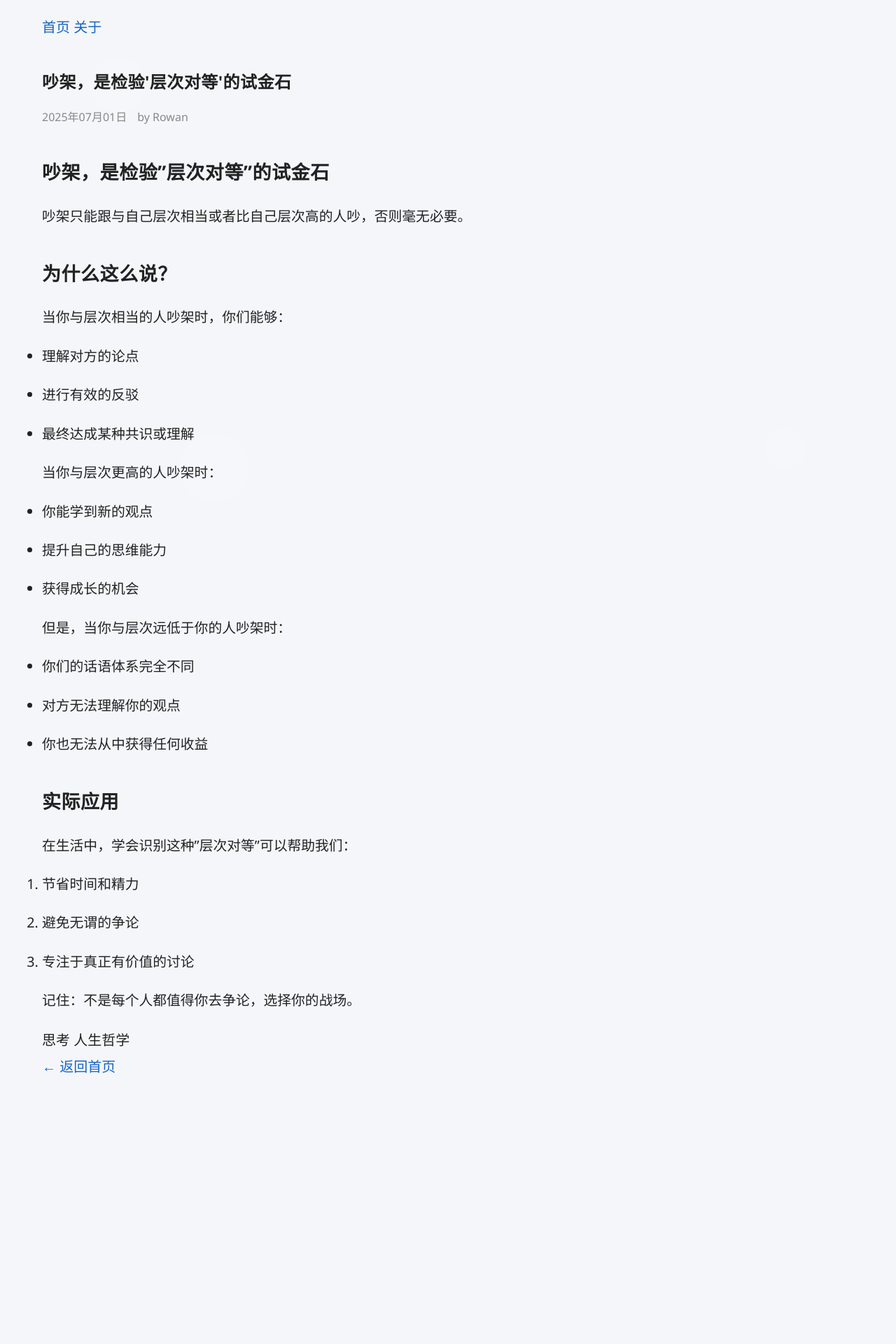
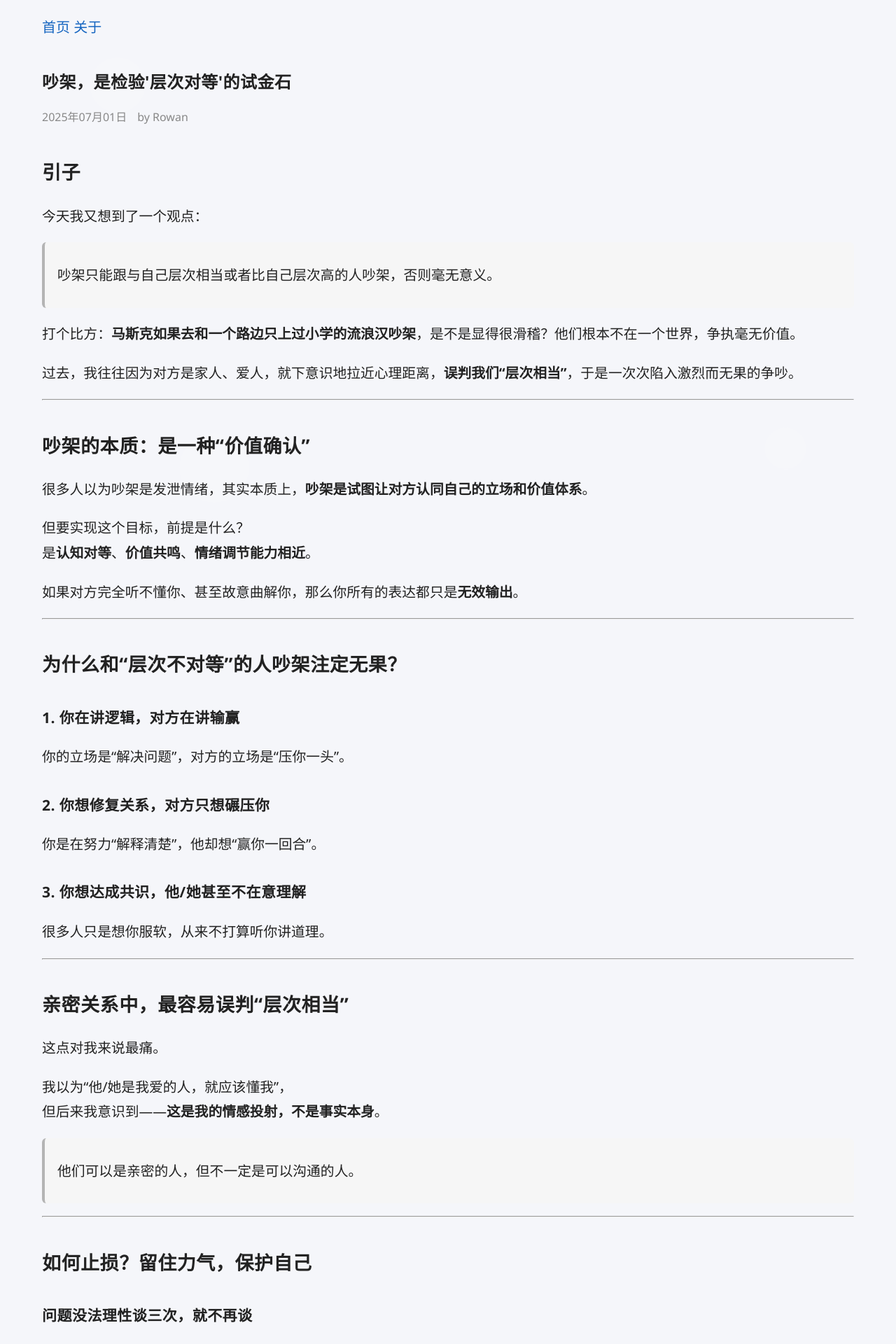
Before and after one commit to forward-rowan/forward-rowan.github.io, a Jekyll site: the page built from _posts/2025-07-01-argue-and-level.md, in a window 1280 px wide. Shown: the top 1920 px of the page at 70% size. Built offline with Jekyll 4.4.1, drawn with Linux system fonts in a browser that asks for light colours; before the commit the page ends 1563 px from its top, so only the background shows below that; some of the changed text lies outside the part shown.

Commit message:
修复文章标题重复，优化样式

```diff
--- a/_posts/2025-07-01-argue-and-level.md
+++ b/_posts/2025-07-01-argue-and-level.md
@@ -7,32 +7,72 @@ tags: [思考, 人生哲学]
 excerpt: "吵架只能跟与自己层次相当或者比自己层次高的人吵，否则毫无必要。"
 ---
 
-# 吵架，是检验"层次对等"的试金石
 
-吵架只能跟与自己层次相当或者比自己层次高的人吵，否则毫无必要。
+## 引子
 
-## 为什么这么说？
+今天我又想到了一个观点：
 
-当你与层次相当的人吵架时，你们能够：
-- 理解对方的论点
-- 进行有效的反驳
-- 最终达成某种共识或理解
+> 吵架只能跟与自己层次相当或者比自己层次高的人吵架，否则毫无意义。
 
-当你与层次更高的人吵架时：
-- 你能学到新的观点
-- 提升自己的思维能力
-- 获得成长的机会
+打个比方：**马斯克如果去和一个路边只上过小学的流浪汉吵架**，是不是显得很滑稽？他们根本不在一个世界，争执毫无价值。
 
-但是，当你与层次远低于你的人吵架时：
-- 你们的话语体系完全不同
-- 对方无法理解你的观点
-- 你也无法从中获得任何收益
+过去，我往往因为对方是家人、爱人，就下意识地拉近心理距离，**误判我们“层次相当”**，于是一次次陷入激烈而无果的争吵。
 
-## 实际应用
+---
 
-在生活中，学会识别这种"层次对等"可以帮助我们：
-1. 节省时间和精力
-2. 避免无谓的争论
-3. 专注于真正有价值的讨论
+## 吵架的本质：是一种“价值确认”
 
-记住：不是每个人都值得你去争论，选择你的战场。
+很多人以为吵架是发泄情绪，其实本质上，**吵架是试图让对方认同自己的立场和价值体系**。
+
+但要实现这个目标，前提是什么？
+是**认知对等**、**价值共鸣**、**情绪调节能力相近**。
+
+如果对方完全听不懂你、甚至故意曲解你，那么你所有的表达都只是**无效输出**。
+
+---
+
+## 为什么和“层次不对等”的人吵架注定无果？
+
+### 1. 你在讲逻辑，对方在讲输赢
+你的立场是“解决问题”，对方的立场是“压你一头”。
+
+### 2. 你想修复关系，对方只想碾压你
+你是在努力“解释清楚”，他却想“赢你一回合”。
+
+### 3. 你想达成共识，他/她甚至不在意理解
+很多人只是想你服软，从来不打算听你讲道理。
+
+---
+
+## 亲密关系中，最容易误判“层次相当”
+
+这点对我来说最痛。
+
+我以为“他/她是我爱的人，就应该懂我”，
+但后来我意识到——**这是我的情感投射，不是事实本身**。
+
+> 他们可以是亲密的人，但不一定是可以沟通的人。
+
+---
+
+## 如何止损？留住力气，保护自己
+
+### **问题没法理性谈三次，就不再谈**
+反复争吵只会陷入情绪泥潭，学会及时止损。
+
+###  **一旦开始人身攻击，立即撤离**
+内容可以争论，攻击人格底线不行。
+
+###  **遇到“听不懂”或“装不懂”，无需再解释**
+他听不进去，不是理解问题，而是意愿问题。
+
+---
+
+## 总结一句话：
+
+> 吵架，不是证明你对，而是判断对方值不值得沟通。
+
+有些人，永远无法与你对话在同一个频道上。
+我们能做的，是分清“谁值得解释”，谁只能沉默地远离。
+
+---
--- a/assets/css/style.css
+++ b/assets/css/style.css
@@ -103,31 +103,22 @@ body {
     z-index: 1;
 }
 
-.social-link {
+.social-link, .follow-btn {
     padding: 12px 24px;
-    background: linear-gradient(135deg, #667eea, #764ba2);
-    color: white;
+    background: #fff !important; /* 纯白背景 */
+    color: #1565c0 !important;   /* 理工蓝字体 */
     text-decoration: none;
     border-radius: 25px;
     font-weight: 600;
+    border: 2px solid #1565c0 !important;
     transition: all 0.3s ease;
-    box-shadow: 0 5px 15px rgba(102, 126, 234, 0.3);
+    box-shadow: 0 2px 8px rgba(44,62,80,0.06);
 }
 
-.social-link:hover {
-    transform: translateY(-3px);
-    box-shadow: 0 10px 25px rgba(102, 126, 234, 0.4);
-}
-
-.follow-btn {
-    background: rgba(255, 255, 255, 0.2);
-    border: 2px solid rgba(102, 126, 234, 0.3);
-    color: #667eea;
-}
-
-.follow-btn:hover {
-    background: rgba(102, 126, 234, 0.1);
-    border-color: #667eea;
+.social-link:hover, .follow-btn:hover {
+    background: #f5f6fa !important;
+    color: #003366 !important;
+    border-color: #003366 !important;
 }
 
 .posts-section {
```
Also changed, not shown: _posts/2025-07-02-dialogue-ai.md (+0 -1 lines), _posts/2025-07-06-language-learning-tool.md (renamed from _posts/2024-07-06-language-learning-tool.md, +1 -2 lines), 7 other files.
